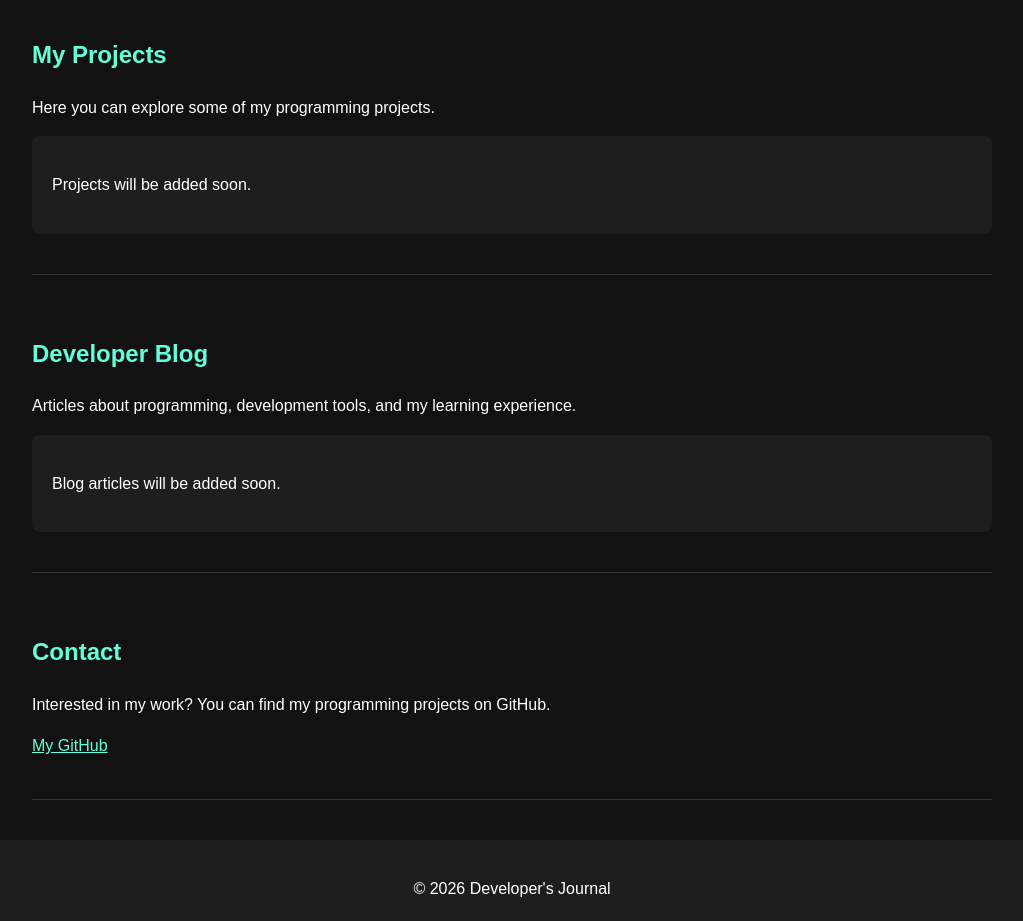
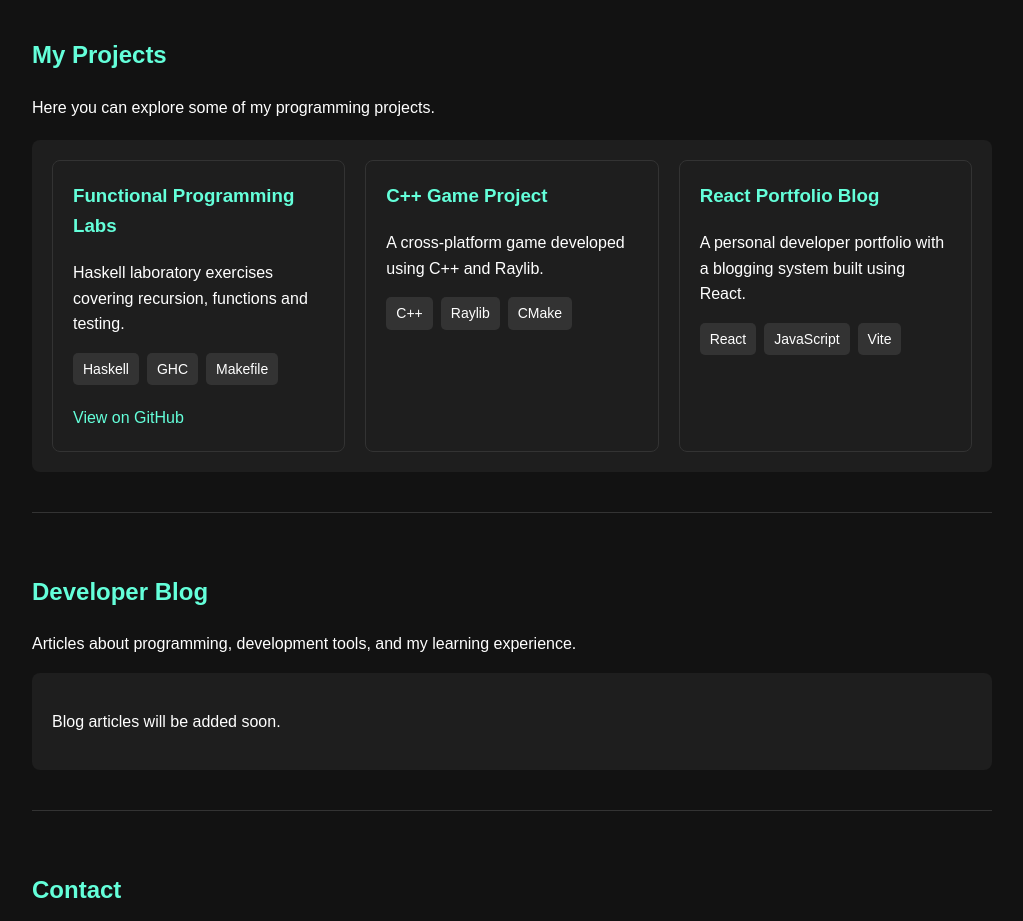
Before and after one commit to DizzyWaters/portfolio-blog, a React (Vite) app: page / in a window 1280 px wide. Shown: the part 1160-2081 px from the top of the page, without its empty margins (128-1151 px from the left). Built offline with nearby package versions, Linux system fonts and the light colour scheme.

Commit message:
grid some style added added render map to react, first attemp. git add . need polish

```diff
--- a/src/components/ProjectCard.jsx
+++ b/src/components/ProjectCard.jsx
@@ -0,0 +1,29 @@
+function ProjectCard({ project }) {
+  return (
+    <article className="project-card">
+
+      <h3>{project.title}</h3>
+
+      <p>{project.description}</p>
+
+      <div className="project-technologies">
+        {project.technologies.map((tech) => (
+          <span key={tech}>{tech}</span>
+        ))}
+      </div>
+
+      {project.github && (
+        <a
+          href={project.github}
+          target="_blank"
+          rel="noopener noreferrer"
+        >
+          View on GitHub
+        </a>
+      )}
+
+    </article>
+  );
+}
+
+export default ProjectCard;
--- a/src/components/Projects.jsx
+++ b/src/components/Projects.jsx
@@ -1,3 +1,6 @@
+import { projects } from '../data/projects.js';
+import ProjectCard from './ProjectCard.jsx';
+
 function Projects() {
   return (
     <section id="projects">
@@ -8,10 +11,16 @@ function Projects() {
       </p>
 
       <div className="projects-container">
-        <p>Projects will be added soon.</p>
+        {projects.map((project) => (
+          <ProjectCard
+            key={project.id}
+            project={project}
+          />
+        ))}
       </div>
+
     </section>
   );
 }
 
-export default Projects;
+export default Projects;;
--- a/src/data/projects.js
+++ b/src/data/projects.js
@@ -0,0 +1,25 @@
+export const projects = [
+  {
+    id: 1,
+    title: "Functional Programming Labs",
+    description: "Haskell laboratory exercises covering recursion, functions and testing.",
+    technologies: ["Haskell", "GHC", "Makefile"],
+    github: "https://github.com/DizzyWaters/Functional_Programming_TSI"
+  },
+
+  {
+    id: 2,
+    title: "C++ Game Project",
+    description: "A cross-platform game developed using C++ and Raylib.",
+    technologies: ["C++", "Raylib", "CMake"],
+    github: null
+  },
+
+  {
+    id: 3,
+    title: "React Portfolio Blog",
+    description: "A personal developer portfolio with a blogging system built using React.",
+    technologies: ["React", "JavaScript", "Vite"],
+    github: null
+  }
+];
--- a/src/styles/index.css
+++ b/src/styles/index.css
@@ -100,3 +100,54 @@ footer {
     gap: 12px;
   }
 }
+/* Blog */
+
+.blog-container {
+  padding: 20px;
+  background-color: #1e1e1e;
+  border-radius: 8px;
+}
+
+/* Projects */
+
+.projects-container {
+  display: grid;
+  grid-template-columns: repeat(auto-fit, minmax(min(100%, 280px), 1fr));
+  gap: 20px;
+  margin-top: 20px;
+}
+
+.project-card {
+  padding: 20px;
+  background-color: #1e1e1e;
+  border: 1px solid #333;
+  border-radius: 8px;
+}
+
+.project-card h3 {
+  margin-top: 0;
+  color: #64ffda;
+}
+
+.project-technologies {
+  display: flex;
+  flex-wrap: wrap;
+  gap: 8px;
+  margin-bottom: 20px;
+}
+
+.project-technologies span {
+  padding: 5px 10px;
+  background-color: #333;
+  border-radius: 5px;
+  font-size: 14px;
+}
+
+.project-card a {
+  color: #64ffda;
+  text-decoration: none;
+}
+
+.project-card a:hover {
+  text-decoration: underline;
+}
```
